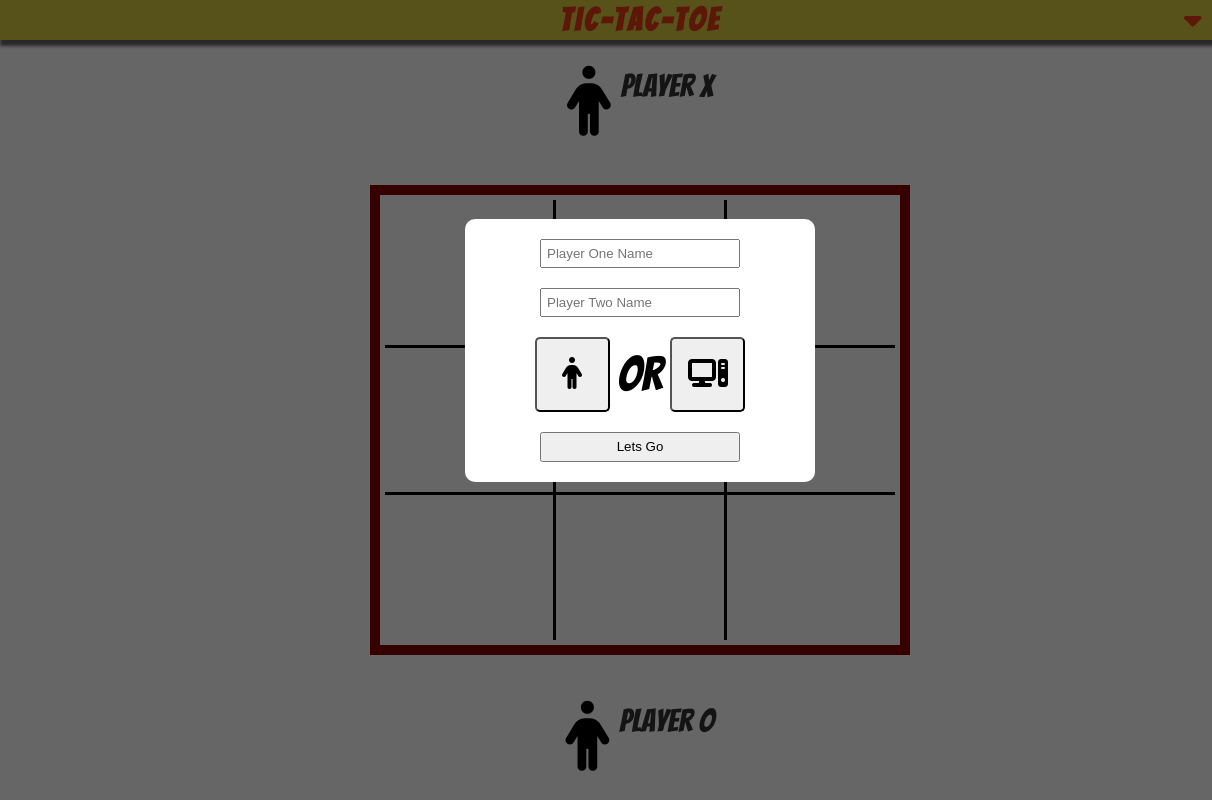
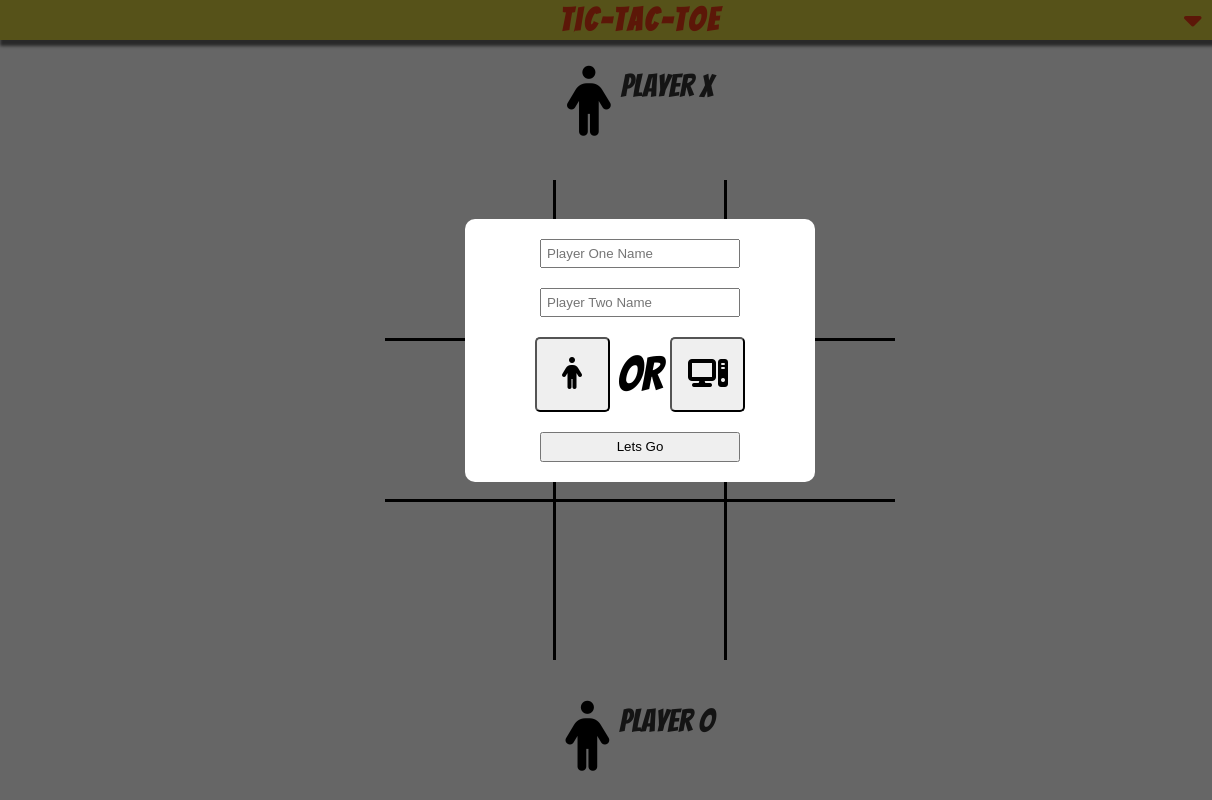
Before and after one commit to MBright90/tic-tac-toe, a plain HTML site: page index.html in a window 1280 px wide. Shown: the full height of the page, 0-1212 px from the left. Drawn offline with Linux system fonts and the light colour scheme; a web font is replaced by a local one.

Commit message:
Change main gap sizing to percentage

```diff
--- a/style.css
+++ b/style.css
@@ -67,7 +67,7 @@ main {
     display: flex;
     align-items: center;
     flex-direction: column;
-    gap: 20px;
+    gap: 3%;
     min-height: calc(100vh - 40px);
     position: relative;
 }
@@ -129,7 +129,6 @@ main {
 /* --------------- Game board ---------------- */
 
 .game-space {
-    background-color: #8b0000;
     display: flex;
     flex: auto;
 }
@@ -159,9 +158,9 @@ main {
     align-items: center;
 }
 
-/* .game-board .grid-space:hover {
+ .game-board .grid-space:hover {
     box-shadow: 0 0 10px rgba(0, 0, 0, 0.8);
-} */
+}
 
 /* ------------- Modals ------------- */
 
```
